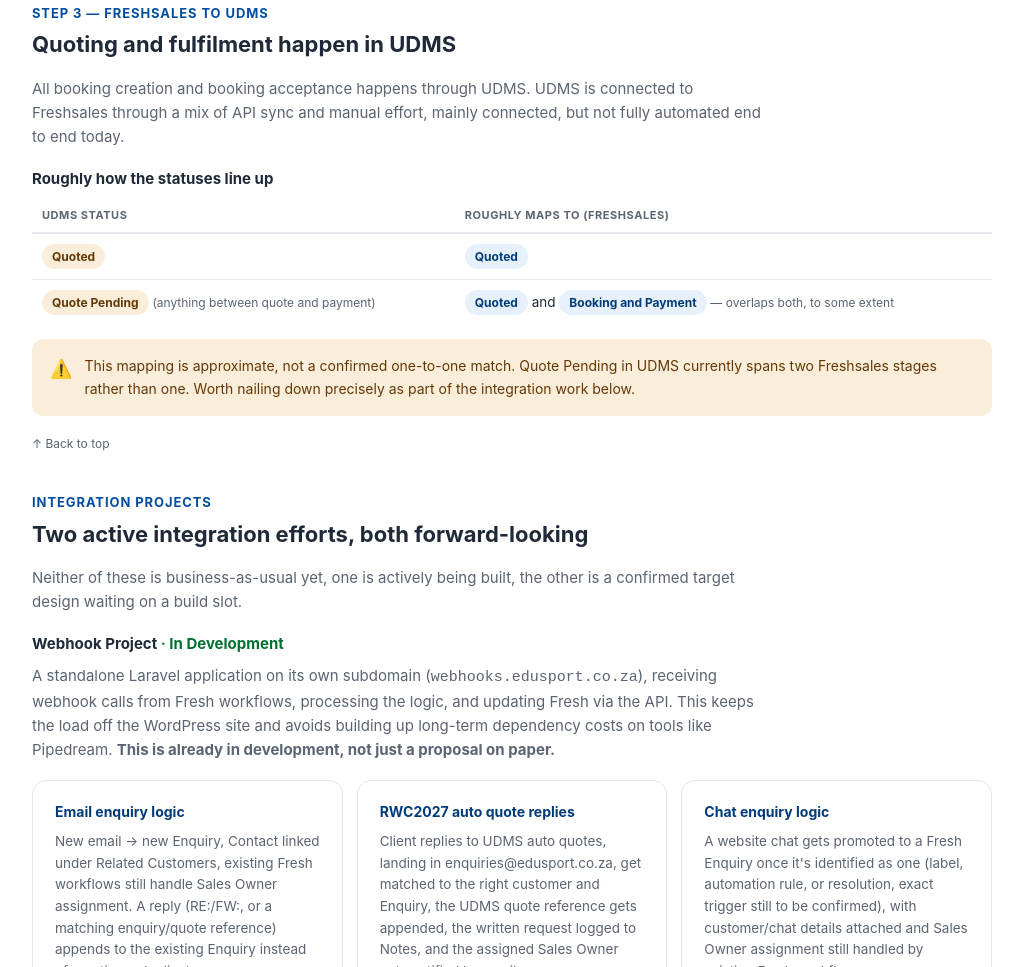
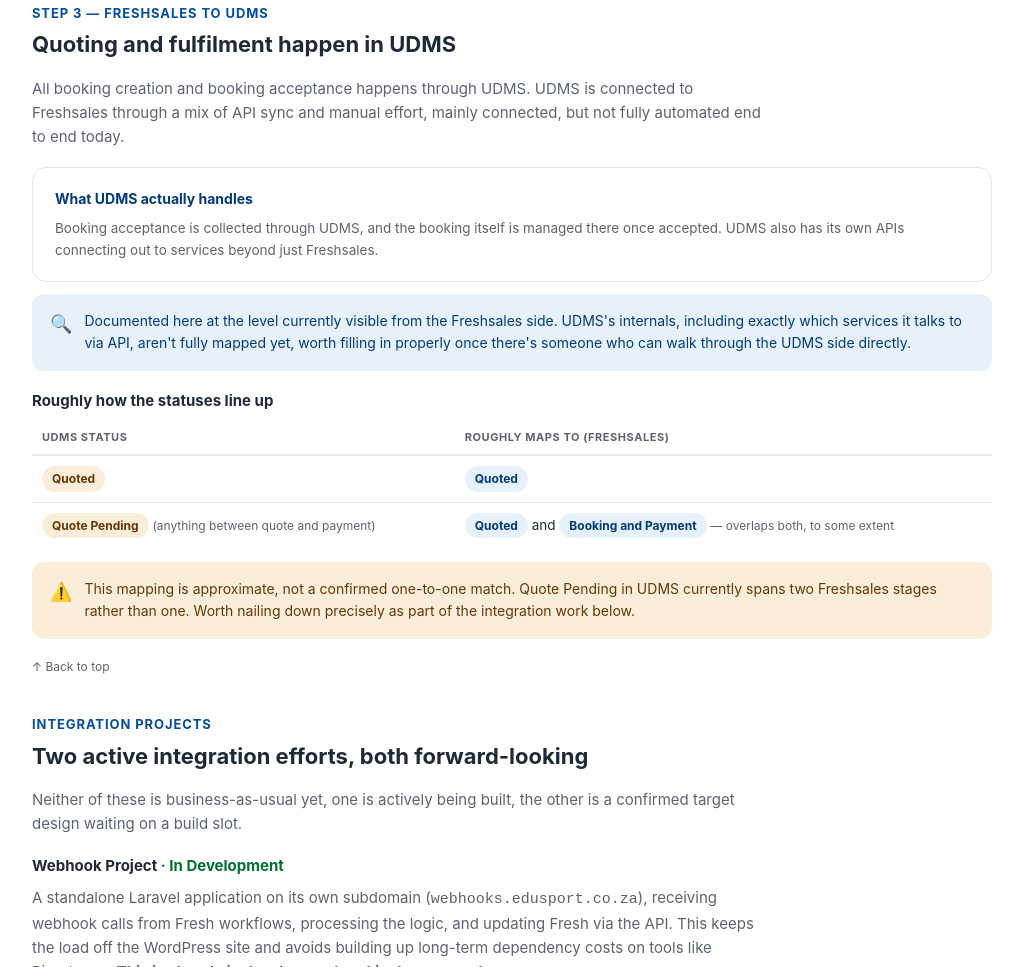
Before and after one commit to robshammond-dot/EdusportCRM, a plain HTML site: page index.html in a window 1280 px wide. Shown: the part 7145-8112 px from the top of the page, without its empty margins (128-1151 px from the left). Drawn offline with Linux system fonts and the light colour scheme.

Commit message:
Update index.html

```diff
--- a/index.html
+++ b/index.html
@@ -394,7 +394,13 @@
   <h3 class="section-heading">Quoting and fulfilment happen in UDMS</h3>
   <p class="lead-line">All booking creation and booking acceptance happens through UDMS. UDMS is connected to Freshsales through a mix of API sync and manual effort, mainly connected, but not fully automated end to end today.</p>
 
-  <h4 class="sub-heading">Roughly how the statuses line up</h4>
+  <div class="card"><div class="tip-card">
+    <div class="head">What UDMS actually handles</div>
+    <p>Booking acceptance is collected through UDMS, and the booking itself is managed there once accepted. UDMS also has its own APIs connecting out to services beyond just Freshsales.</p>
+  </div></div>
+  <div class="callout blue" style="margin-top:12px;"><span class="icon">&#128269;</span><span>Documented here at the level currently visible from the Freshsales side. UDMS's internals, including exactly which services it talks to via API, aren't fully mapped yet, worth filling in properly once there's someone who can walk through the UDMS side directly.</span></div>
+
+  <h4 class="sub-heading" style="margin-top:18px;">Roughly how the statuses line up</h4>
   <table class="map">
     <tr><th>UDMS status</th><th>Roughly maps to (Freshsales)</th></tr>
     <tr><td><span class="stage-chip udms">Quoted</span></td><td><span class="stage-chip">Quoted</span></td></tr>
```
